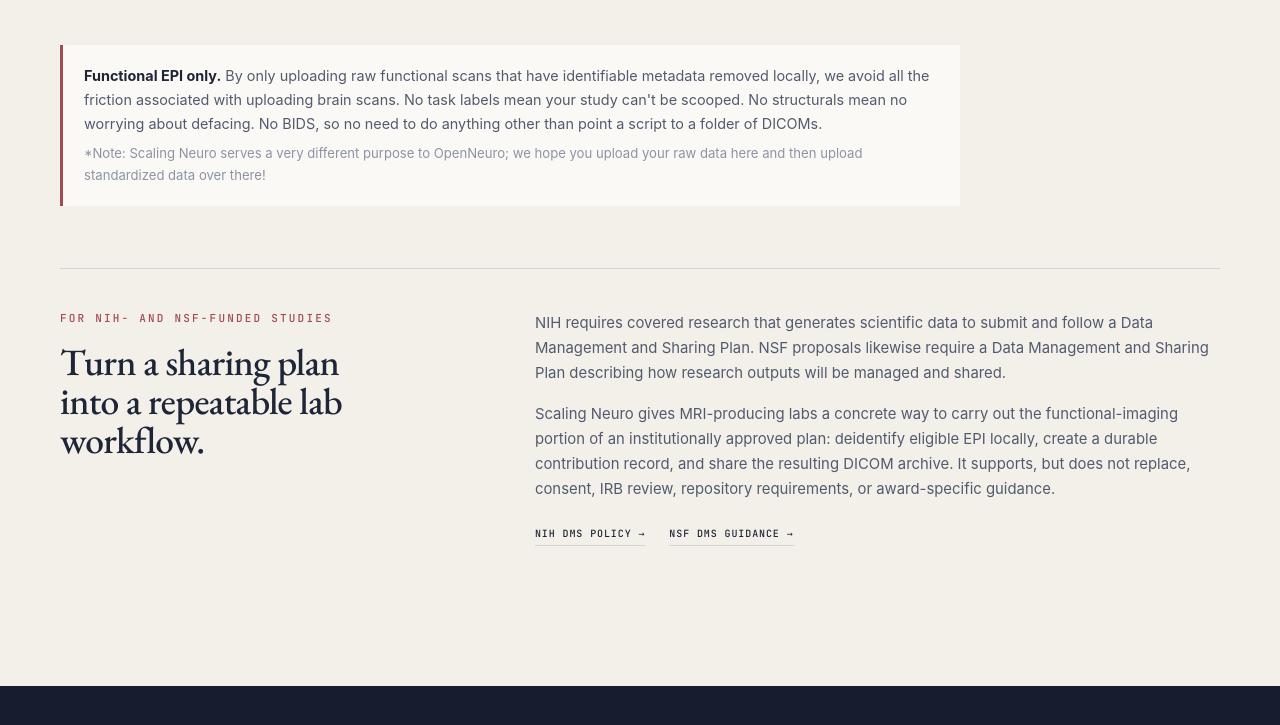
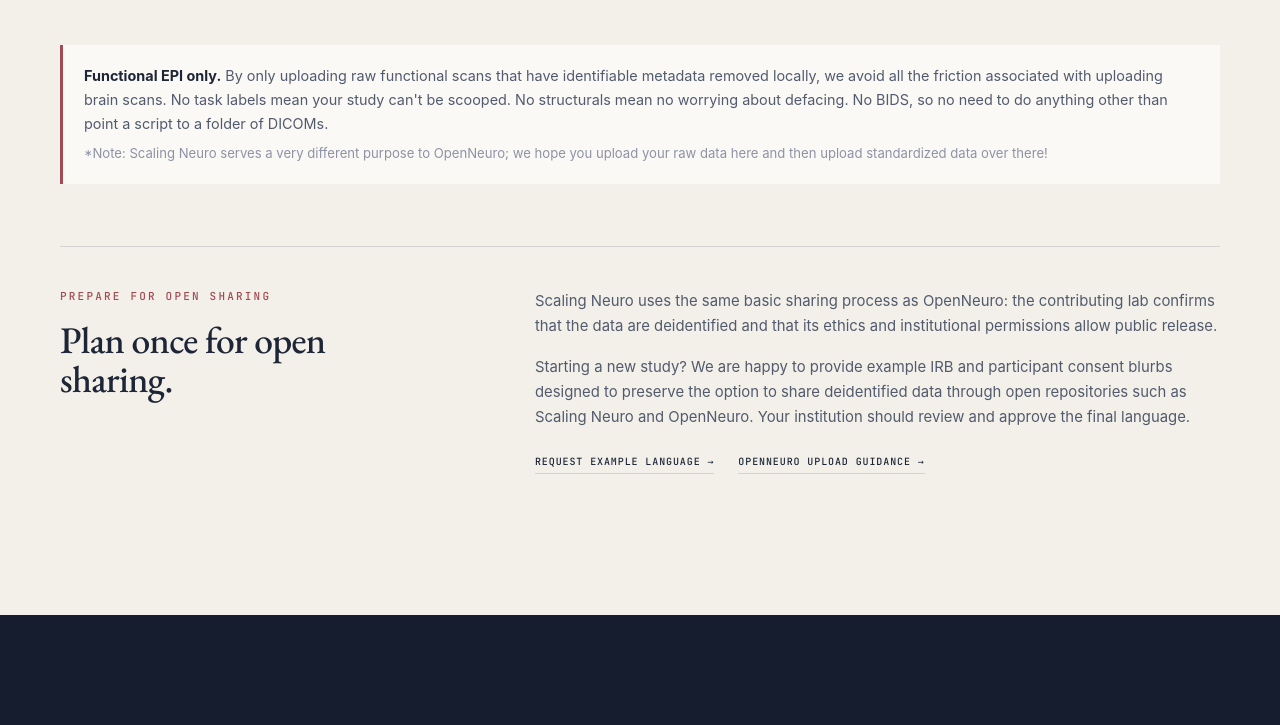
Before and after one commit to SophontAI/scalingneuro, a plain HTML site: page index.html in a window 1280 px wide. Shown: the part 2081-2806 px from the top of the page. Drawn offline with nearby package versions, Linux system fonts and the light colour scheme.

Commit message:
Clarify open sharing preparation

```diff
--- a/index.html
+++ b/index.html
@@ -19,7 +19,7 @@
   <link rel="preconnect" href="https://fonts.googleapis.com" />
   <link rel="preconnect" href="https://fonts.gstatic.com" crossorigin />
   <link href="https://fonts.googleapis.com/css2?family=EB+Garamond:ital,wght@0,400;0,500;0,600;1,500&amp;family=JetBrains+Mono:wght@400;500&amp;display=swap" rel="stylesheet" />
-  <link rel="stylesheet" href="/styles.css?v=27" />
+  <link rel="stylesheet" href="/styles.css?v=28" />
   <link rel="icon" href="/favicon.svg" type="image/svg+xml" />
 </head>
 <body>
@@ -129,7 +129,7 @@
               <circle cx="492" cy="141" r="5" class="plot-future" />
               <text x="42" y="156">PUBLIC DATA</text>
               <text x="330" y="156">SHARED INSTITUTIONAL DATA</text>
-              <text class="plot-note" x="158" y="30">MODEL ERROR ↓</text>
+              <text class="plot-y-label" x="-74" y="11" transform="rotate(-90)" text-anchor="middle">Model error</text>
             </svg>
           </div>
         </figure>
@@ -175,28 +175,26 @@
           data over there!</span>
         </p>
 
-        <aside class="funding-fit" aria-labelledby="funding-fit-title">
+        <aside class="sharing-fit" aria-labelledby="sharing-fit-title">
           <div>
-            <p class="eyebrow">For NIH- and NSF-funded studies</p>
-            <h3 id="funding-fit-title">Turn a sharing plan into a repeatable lab workflow.</h3>
+            <p class="eyebrow">Prepare for open sharing</p>
+            <h3 id="sharing-fit-title">Plan once for open sharing.</h3>
           </div>
-          <div class="funding-copy">
+          <div class="sharing-copy">
             <p>
-              NIH requires covered research that generates scientific data to submit and
-              follow a Data Management and Sharing Plan. NSF proposals likewise require a
-              Data Management and Sharing Plan describing how research outputs will be
-              managed and shared.
+              Scaling Neuro uses the same basic sharing process as OpenNeuro: the
+              contributing lab confirms that the data are deidentified and that its ethics
+              and institutional permissions allow public release.
             </p>
             <p>
-              Scaling Neuro gives MRI-producing labs a concrete way to carry out the
-              functional-imaging portion of an institutionally approved plan: deidentify
-              eligible EPI locally, create a durable contribution record, and share the
-              resulting DICOM archive. It supports, but does not replace, consent, IRB
-              review, repository requirements, or award-specific guidance.
+              Starting a new study? We are happy to provide example IRB and participant
+              consent blurbs designed to preserve the option to share deidentified data
+              through open repositories such as Scaling Neuro and OpenNeuro. Your
+              institution should review and approve the final language.
             </p>
-            <div class="funding-links">
-              <a href="https://grants.nih.gov/policy-and-compliance/policy-topics/sharing-policies/dms/policy-overview" target="_blank" rel="noopener">NIH DMS policy <span aria-hidden="true">→</span></a>
-              <a href="https://www.nsf.gov/funding/data-management-plan" target="_blank" rel="noopener">NSF DMS guidance <span aria-hidden="true">→</span></a>
+            <div class="sharing-links">
+              <a href="mailto:admin@sophont.med?subject=Scaling%20Neuro%20IRB%20and%20consent%20examples">Request example language <span aria-hidden="true">→</span></a>
+              <a href="https://docs.openneuro.org/user_guide.html#uploading-your-dataset" target="_blank" rel="noopener">OpenNeuro upload guidance <span aria-hidden="true">→</span></a>
             </div>
           </div>
         </aside>
--- a/styles.css
+++ b/styles.css
@@ -297,7 +297,7 @@
   font: 500 8px var(--mono);
   letter-spacing: .05em;
 }
-.scaling-plot text.plot-note { fill: var(--accent); letter-spacing: .1em; }
+.scaling-plot text.plot-y-label { letter-spacing: .1em; }
 .section-heading { max-width: 760px; }
 .steps {
   display: grid;
@@ -316,7 +316,6 @@
 .step h3 { margin: 16px 0 9px; font-size: 1.5rem; }
 .step p { margin: 0; font-size: .91rem; line-height: 1.58; }
 .boundary {
-  max-width: 900px;
   margin: 48px 0 0;
   padding: 19px 21px;
   border-left: 3px solid var(--accent);
@@ -326,7 +325,7 @@
 }
 .boundary strong { color: var(--ink); }
 .boundary-note { display: block; margin-top: 8px; color: var(--ink-3); font-size: .82rem; }
-.funding-fit {
+.sharing-fit {
   display: grid;
   grid-template-columns: minmax(0, .72fr) minmax(0, 1.28fr);
   gap: clamp(38px, 7vw, 90px);
@@ -334,11 +333,11 @@
   padding-top: 42px;
   border-top: 1px solid var(--line);
 }
-.funding-fit .eyebrow { margin-bottom: 16px; }
-.funding-fit h3 { max-width: 17ch; font-size: clamp(1.8rem, 3vw, 2.35rem); }
-.funding-copy p { margin-bottom: 16px; font-size: .93rem; line-height: 1.68; }
-.funding-links { display: flex; flex-wrap: wrap; gap: 12px 24px; margin-top: 25px; }
-.funding-links a {
+.sharing-fit .eyebrow { margin-bottom: 16px; }
+.sharing-fit h3 { max-width: 17ch; font-size: clamp(1.8rem, 3vw, 2.35rem); }
+.sharing-copy p { margin-bottom: 16px; font-size: .93rem; line-height: 1.68; }
+.sharing-links { display: flex; flex-wrap: wrap; gap: 12px 24px; margin-top: 25px; }
+.sharing-links a {
   padding-bottom: 4px;
   border-bottom: 1px solid var(--line);
   color: var(--ink);
@@ -347,7 +346,7 @@
   text-decoration: none;
   text-transform: uppercase;
 }
-.funding-links a:hover { border-color: var(--accent); color: var(--accent); }
+.sharing-links a:hover { border-color: var(--accent); color: var(--accent); }
 
 .share-heading { max-width: 840px; margin-bottom: 39px; }
 .share-heading h2 { color: var(--dark-text); font-size: clamp(2.35rem, 5vw, 3.75rem); }
@@ -567,10 +566,10 @@
 
 @media (max-width: 980px) {
   .nav-links { display: none; }
-  .scale-grid, .funding-fit, .access-grid { grid-template-columns: 1fr; gap: 48px; }
+  .scale-grid, .sharing-fit, .access-grid { grid-template-columns: 1fr; gap: 48px; }
   .steps { grid-template-columns: 1fr 1fr; }
   .scale-figure { max-width: 700px; }
-  .funding-fit h3 { max-width: 20ch; }
+  .sharing-fit h3 { max-width: 20ch; }
 }
 
 @media (max-width: 620px) {
```
